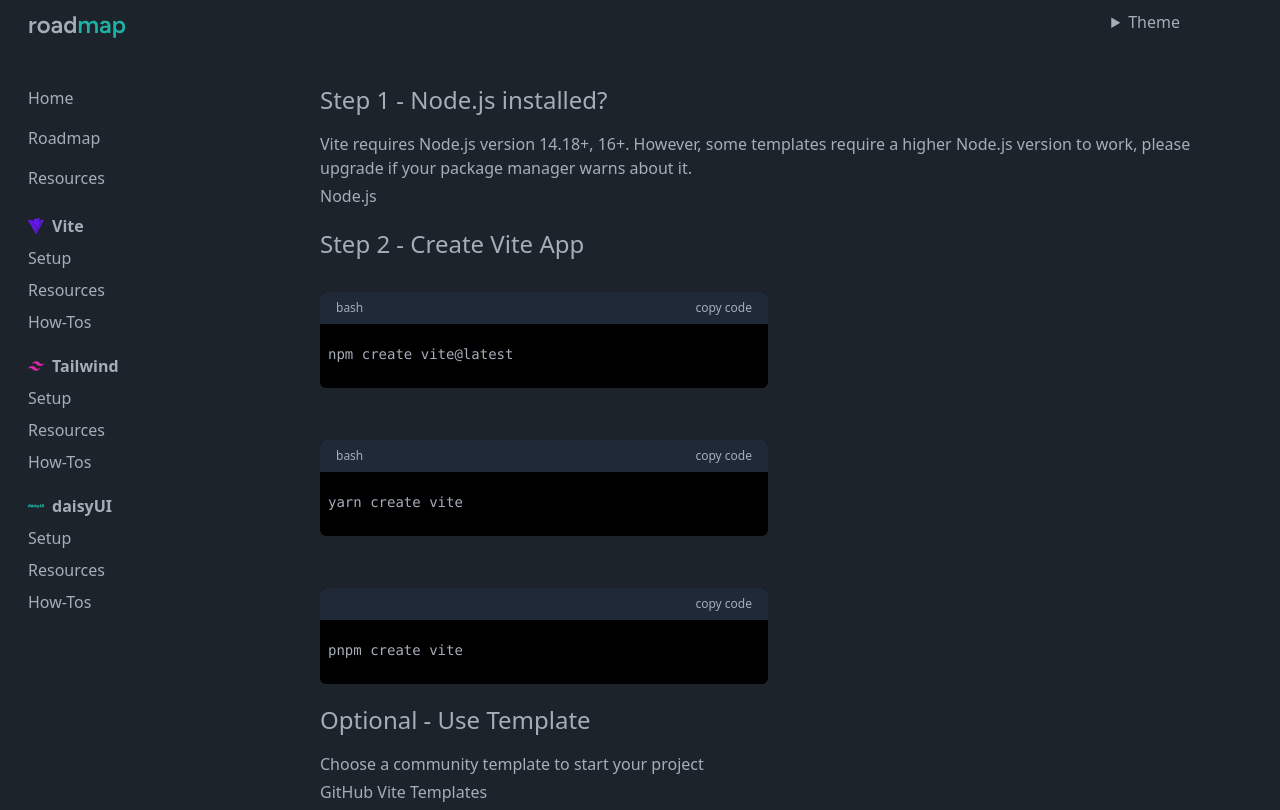
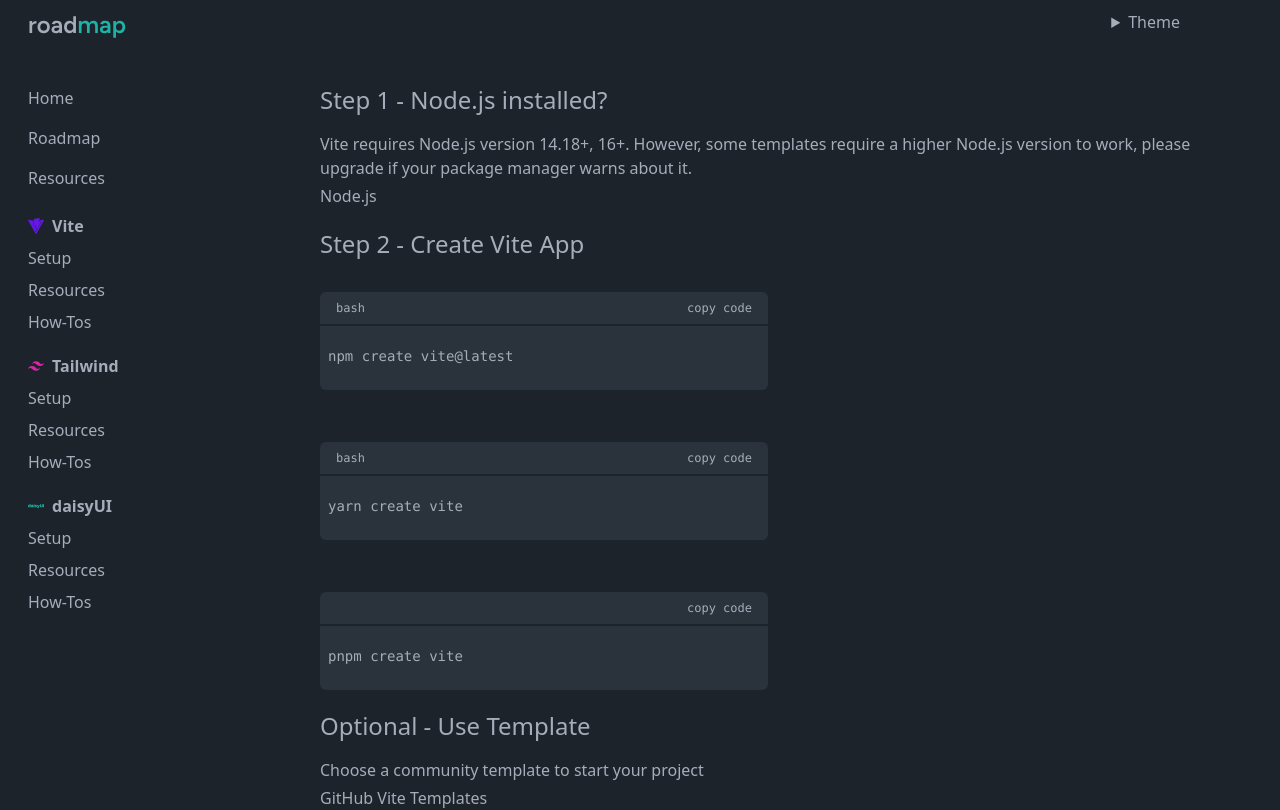
Before and after one commit to timobickmann/roadmap, a React (Vite) app: page /resources/vite/setup in a window 1280 px wide. Shown: the top 810 px of the page. Built offline with nearby package versions, Linux system fonts and the light colour scheme; some icons are missing.

Commit message:
fixed codeblock colours

```diff
--- a/src/components/CodeBlock.tsx
+++ b/src/components/CodeBlock.tsx
@@ -10,8 +10,8 @@
   return (
     <>
       <pre>
-        <div className="mt-4 w-min rounded-md bg-black pb-1 font-sans">
-          <div className="flex items-center justify-between rounded-t-md bg-gray-800 px-4 py-2 text-xs">
+        <div className="mt-4 w-min rounded-md bg-neutral pb-1 text-neutral-content ">
+          <div className="flex items-center justify-between rounded-t-md px-4 py-2 text-xs border-b-2 border-b-base-100">
             <div>{file}</div>
             <button
               onClick={() => {
```
